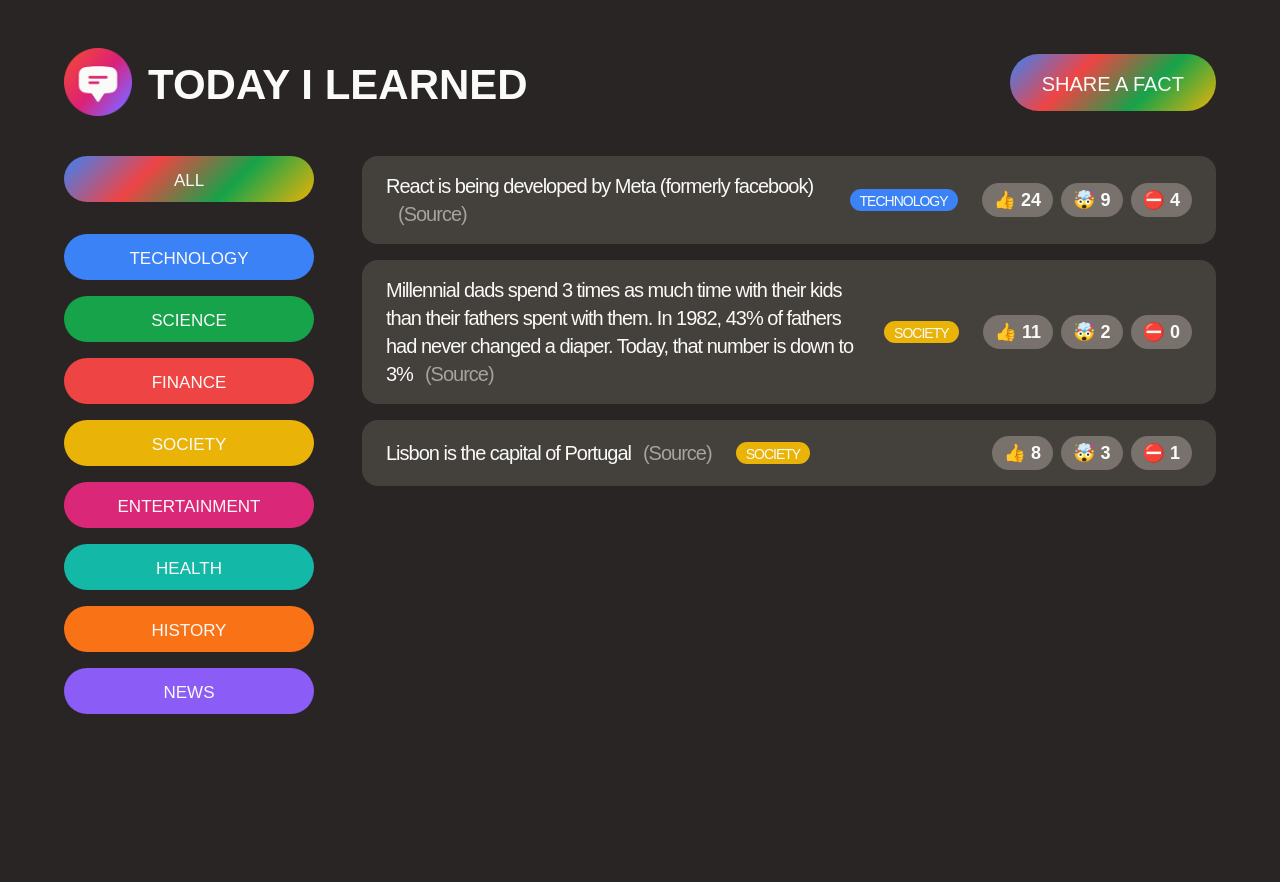
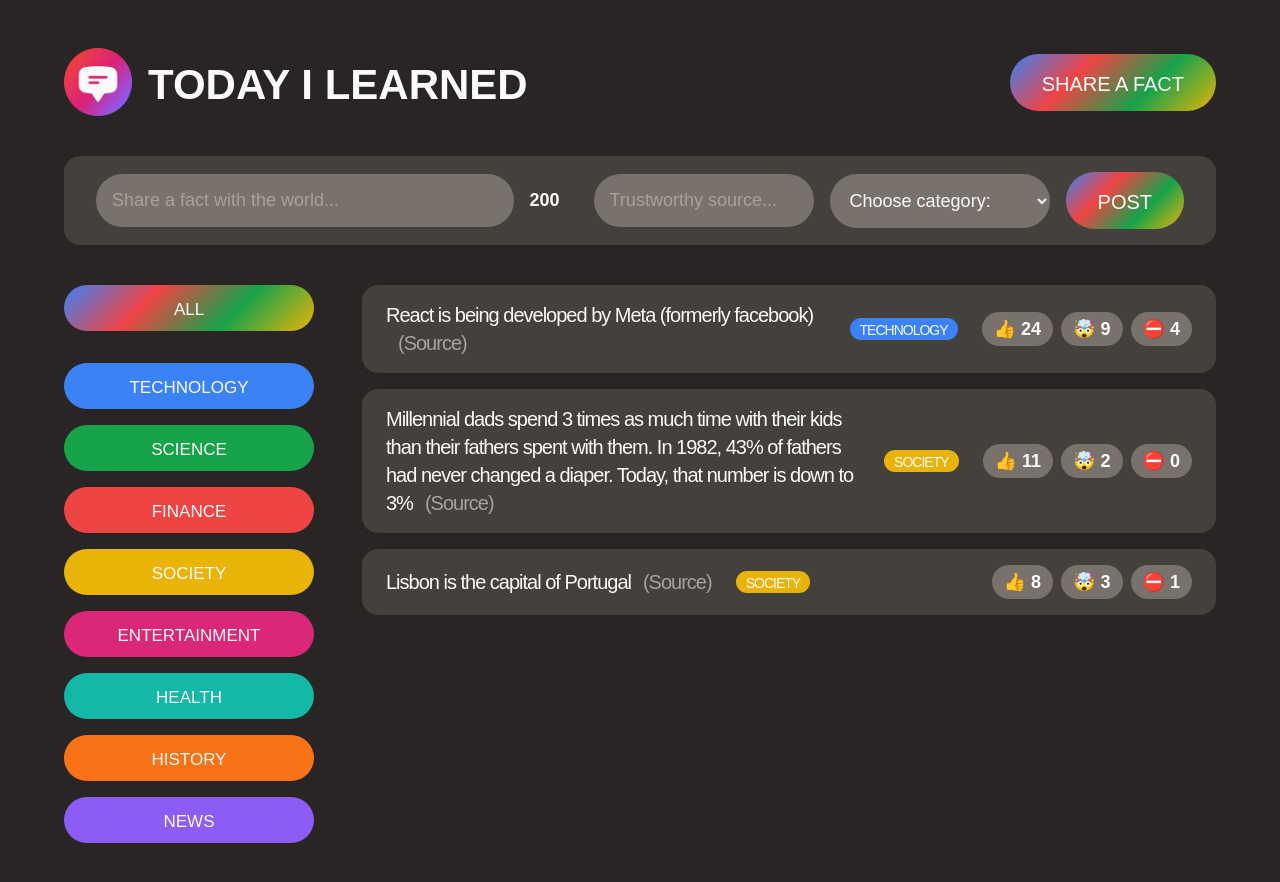
Before and after one commit to elibattistoni/facts-sharer-react-app, a React (Create React App) app in the folder facts-sharer-react-app/: page / in a window 1280 px wide. Both pictures are taken after a click on the button "SHARE A FACT". Shown: the top 882 px of the page. Before the commit the page ends 800 px from the top, so only its background shows below. Built offline with nearby package versions, Linux system fonts and the light colour scheme; a web font is replaced by a local one.

Commit message:
Toggle Form using useState

```diff
--- a/facts-sharer-react-app/src/App.js
+++ b/facts-sharer-react-app/src/App.js
@@ -1,4 +1,4 @@
-import { Fragment } from "react";
+import { Fragment, useState } from "react";
 import CategoryFilter from "./components/CategoryFilters";
 import FactsList from "./components/FactsList";
 import Header from "./components/Header";
@@ -6,10 +6,17 @@ import NewFactForm from "./components/NewFactForm";
 import "./style.css";
 
 const App = () => {
+  // state of the form
+  const [formIsVisible, setFormIsVisible] = useState(false);
+  // change state of the form if the button in the header was clicked
+  const toggleStateForm = () => {
+    setFormIsVisible((currentState) => !currentState);
+  };
+
   return (
     <Fragment>
-      <Header />
-      <NewFactForm />
+      <Header onToggleForm={toggleStateForm} />
+      <NewFactForm isFormVisible={formIsVisible} />
 
       <main className="main">
         <CategoryFilter />
--- a/facts-sharer-react-app/src/components/Header.js
+++ b/facts-sharer-react-app/src/components/Header.js
@@ -1,14 +1,15 @@
 import styles from "./Header.module.css";
 
-const Header = () => {
+const Header = (props) => {
   return (
     <header className={styles.header}>
       <div className={styles.logo}>
         <img src="logo.png" height="68" width="68" alt="Today I Learned Logo" />
         <h1>Today I Learned</h1>
       </div>
-
-      <button className="btn btn-large btn-open">Share a fact</button>
+      <button className="btn btn-large btn-open" onClick={props.onToggleForm}>
+        Share a fact
+      </button>
     </header>
   );
 };
--- a/facts-sharer-react-app/src/components/NewFactForm.js
+++ b/facts-sharer-react-app/src/components/NewFactForm.js
@@ -1,8 +1,9 @@
 import styles from "./NewFactForm.module.css";
 
 const NewFactForm = (props) => {
+  const stateForm = !props.isFormVisible ? "hidden" : "";
   return (
-    <form className={(styles["fact-form"], styles.hidden)}>
+    <form className={`${styles["fact-form"]} ${stateForm}`} onSubmit={() => {}}>
       <input type="text" placeholder="Share a fact with the world..." />
       <span>200</span>
       <input type="text" placeholder="Trustworthy source..." />
@@ -12,7 +13,9 @@ const NewFactForm = (props) => {
         <option value="science">Science</option>
         <option value="finance">Finance</option>
       </select>
-      <button className="btn btn-large">Post</button>
+      <button className="btn btn-large" onClick={() => {}}>
+        Post
+      </button>
     </form>
   );
 };
--- a/facts-sharer-react-app/src/components/NewFactForm.module.css
+++ b/facts-sharer-react-app/src/components/NewFactForm.module.css
@@ -1,7 +1,3 @@
-.hidden {
-  display: none !important;
-}
-
 .fact-form {
   background-color: #44403c;
   margin-bottom: 40px;
--- a/facts-sharer-react-app/src/style.css
+++ b/facts-sharer-react-app/src/style.css
@@ -58,3 +58,7 @@ ul {
 .category {
   margin-bottom: 16px;
 }
+
+.hidden {
+  display: none !important;
+}
```
